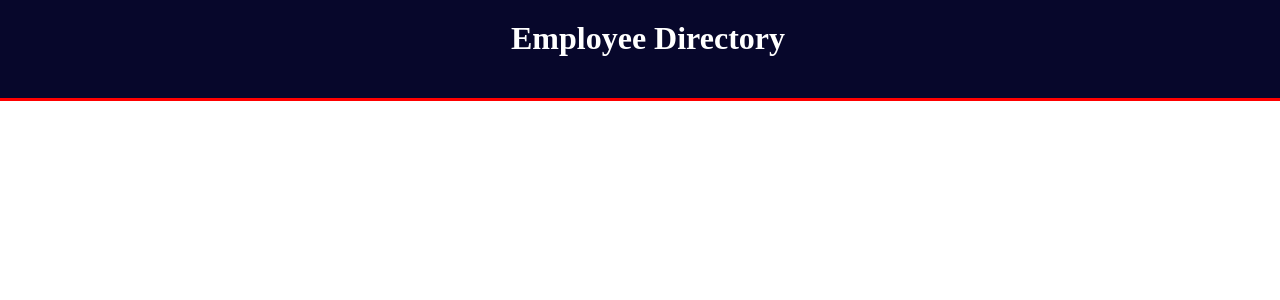
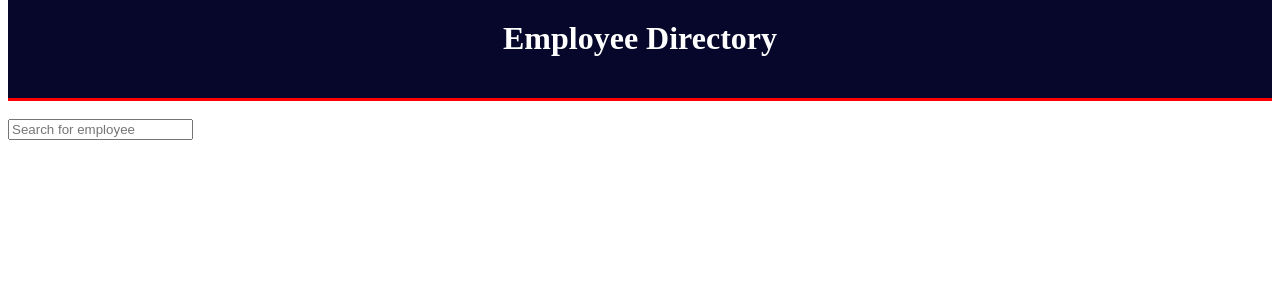
Before and after one commit to Anya555/EmployeeDirectory, a React (Create React App) app in the folder employees/: page / in a window 1280 px wide. Shown: the top 300 px of the page. Built offline with nearby package versions, Linux system fonts and the light colour scheme.

Commit message:
added more components

```diff
--- a/employees/src/App.js
+++ b/employees/src/App.js
@@ -1,11 +1,15 @@
 import React from "react";
-import Header from "./components/Header"
+import Header from "./components/Header";
+import SearchForm from "./components/SearchForm"
 
 
 
 function App () {
    return(
+       <>
       <Header/>
+      <SearchForm/>
+      </>
    )
 }
 
--- a/employees/src/components/Header.js
+++ b/employees/src/components/Header.js
@@ -14,9 +14,12 @@ const styles = {
 
 function Header() {
   return (
+    <>
     <header style={styles.headerStyle} className="header">
       <h1 style={styles.h1}>Employee Directory</h1>
     </header>
+    <br></br>
+    </>
   );
 }
 
--- /dev/null
+++ b/employees/src/components/SearchForm.js
@@ -0,0 +1,31 @@
+import React from "react";
+
+const styles ={
+input:{
+ height: "30px",
+ width: "200px",
+//  display: "flex",
+//           justifyContent: "center",
+//           alignItems: "center"
+}
+}
+function SearchForm(props) {
+  return (
+    <form>
+      <div className="form-group" style={styles.input}>
+        <input
+          onChange={props.handleInputChange}
+          value={props.value}
+          name="search"
+          type="text"
+          className="form-control"
+          placeholder="Search for employee"
+          id="search"
+        />
+        <br />
+      </div>
+    </form>
+  );
+}
+
+export default SearchForm;
--- a/employees/src/styles/header.css
+++ b/employees/src/styles/header.css
@@ -1,7 +1,5 @@
 .header{
     margin-top: -23px;
-    margin-left: -10px;
-    width:1300px;
     background-color: rgb(7, 7, 43);
     border-bottom: 3px solid red;
 }
```
Also changed, not shown: employees/src/components/Col.js (added, +16 -0 lines), employees/src/components/Container.js (added, +7 -0 lines), employees/src/components/Row.js (added, +7 -0 lines).
